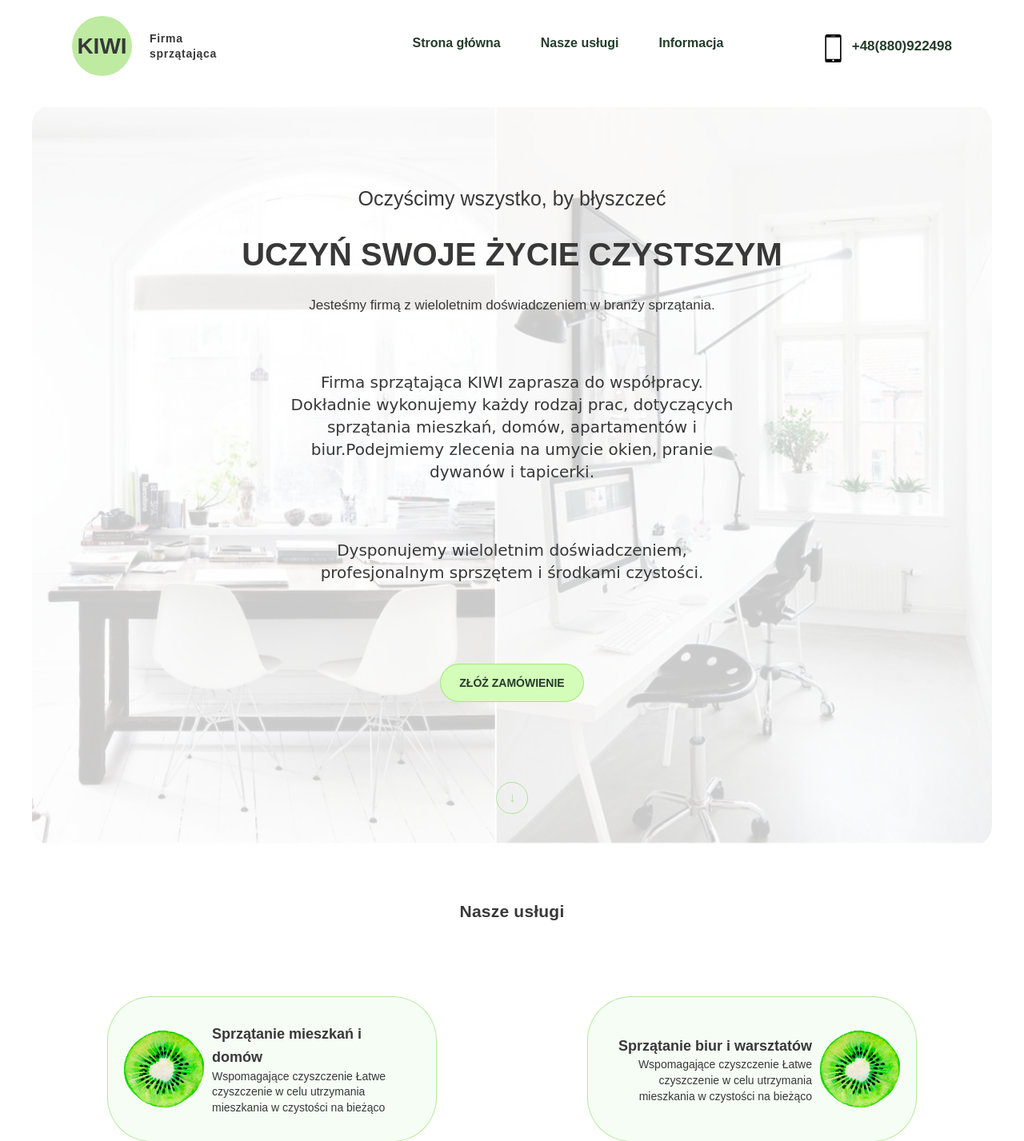
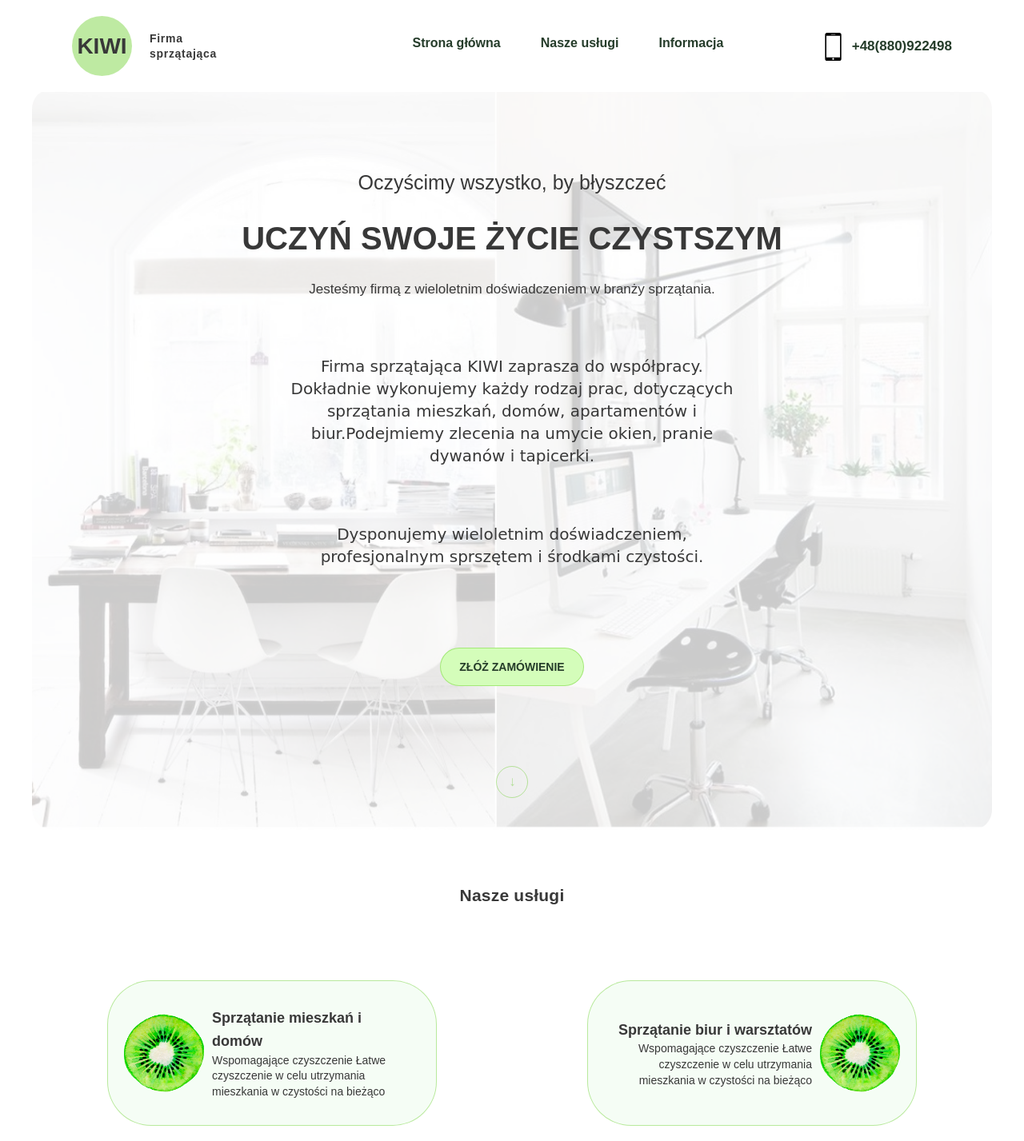
Before and after one commit to seb510/celeaner-site, a PHP site: page / in a window 1280 px wide. Shown: the top 1427 px of the page at 80% size. Run offline with PHP 8.4, Linux system fonts and the light colour scheme; some web fonts are replaced.

Commit message:
change margin

```diff
--- a/css/style.css
+++ b/css/style.css
@@ -223,7 +223,7 @@ button, button:hover, button:focus, button:active, .slick-initialized .slick-sli
 	text-align: center;
 	display: block;
 	background-repeat: no-repeat;
-	top: -25%;
+	top: -35%;
 	left: 0;
 	position: absolute;
 }
@@ -235,7 +235,7 @@ button, button:hover, button:focus, button:active, .slick-initialized .slick-sli
 }
 
 .back {
-	margin-top: 115px;
+	margin-top: 95px;
 }
 
 .offer:before {
```
